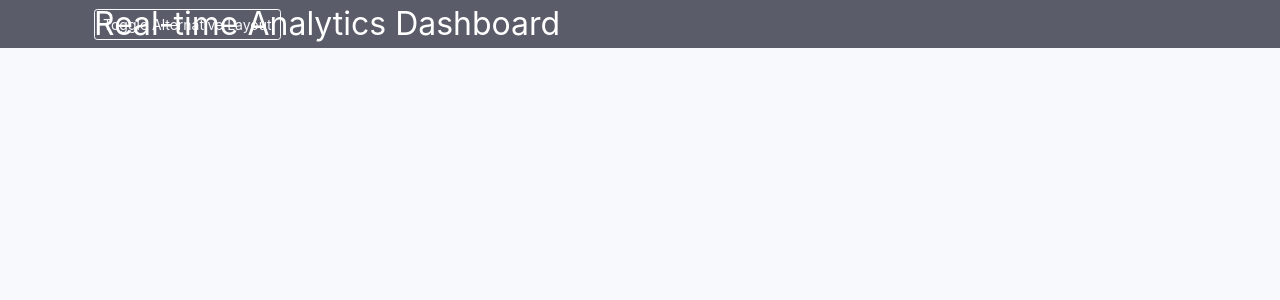
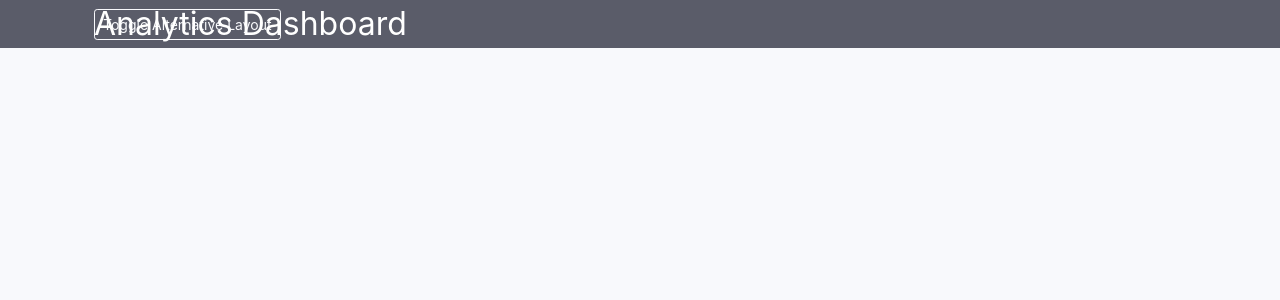
Before and after one commit to KaungMK/DynamicAdvertisementBoard, a Flask app: template templates/base.html in a window 1280 px wide. Shown: the top 300 px of the page. Run offline with Flask 3, Linux system fonts and the light colour scheme; the template is opened without the code that fills it, so the values that code supplies are empty; some libraries are stand-ins or nearby versions.

Commit message:
Updated navabar title

```diff
--- a/templates/base.html
+++ b/templates/base.html
@@ -33,7 +33,7 @@
 <nav class="navbar navbar-expand-lg navbar-dark bg-dark fixed-top">
   <div class="container position-relative">
     <!-- Centered Title -->
-    <h2 class="text-white position-absolute start-50 translate-middle-x mb-0">Real-time Analytics Dashboard</h2>
+    <h2 class="text-white position-absolute start-50 translate-middle-x mb-0">Analytics Dashboard</h2>
 
     <!-- Right-aligned toggle button -->
     <div class="ms-auto">
```
